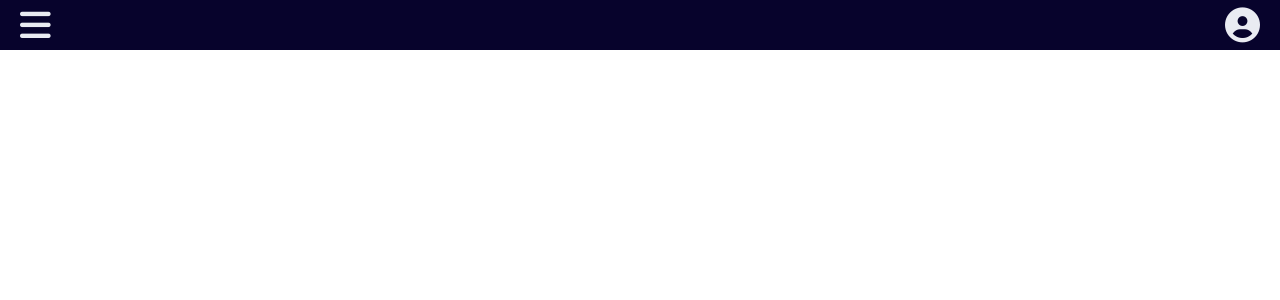
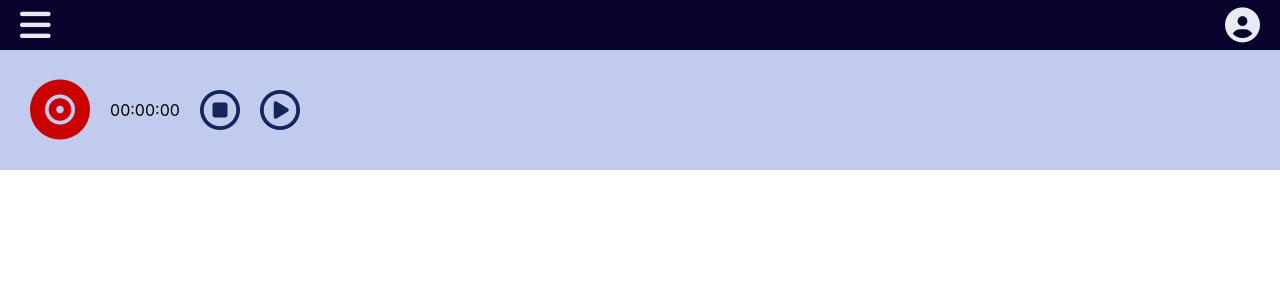
Before and after one commit to ayleenpt/echonotes, a React (Create React App) app: page / in a window 1280 px wide. Shown: the top 300 px of the page. Built offline with nearby package versions, Linux system fonts and the light colour scheme.

Commit message:
recording suite

```diff
--- a/src/Components/Echonotes.js
+++ b/src/Components/Echonotes.js
@@ -1,9 +1,11 @@
 import Header from './Header'
+import SessionInfo from './SessionInfo'
 
 function Echonotes() {
   return(
     <div>
       <Header />
+      <SessionInfo />
     </div>
   );
 }
--- a/src/Components/Header.js
+++ b/src/Components/Header.js
@@ -3,8 +3,8 @@ import '../Styles/Header.css'
 function Header() {
   return (
     <div className="header">
-      <i class="fa-solid fa-bars"></i>
-      <i className="fa-solid fa-circle-user"></i>
+      <i className="header-icon fa-solid fa-bars"></i>
+      <i className="header-icon fa-solid fa-circle-user"></i>
     </div>
   );
 }
--- /dev/null
+++ b/src/Components/RecordingSuite.js
@@ -0,0 +1,26 @@
+import { useState } from 'react';
+import '../Styles/RecordingSuite.css';
+
+function RecordingSuite() {
+  const [playPause, setPlayPause] = useState("fa-circle-play");
+
+  const clickPlayPause = () => {
+    setPlayPause(prev =>
+      prev === "fa-circle-play" ? "fa-circle-pause" : "fa-circle-play"
+    );
+  }
+
+  return (
+    <div className="recording-suite">
+      <i className="fa-solid fa-record-vinyl"></i>
+      <div className="recording-time">00:00:00</div>
+      <i className="recording-icon fa-regular fa-circle-stop"></i>
+      <i
+        className={`recording-icon fa-regular ${playPause}`}
+        onClick={clickPlayPause}
+      ></i>
+    </div>
+  );
+}
+
+export default RecordingSuite;
--- /dev/null
+++ b/src/Components/SessionInfo.js
@@ -0,0 +1,12 @@
+import '../Styles/SessionInfo.css'
+import RecordingSuite from './RecordingSuite';
+
+function RecordingInfo() {
+  return (
+    <div className="session-info">
+      <RecordingSuite />
+    </div>
+  );
+}
+
+export default RecordingInfo;
--- a/src/Styles/Header.css
+++ b/src/Styles/Header.css
@@ -2,13 +2,12 @@
   display: flex;
   align-items: center;
   justify-content: space-between;
-  position: absolute;
   background-color: #07032c;
   height: 50px;
   width: 100vw;
 }
 
-.fa-solid {
+.header-icon {
   font-size: 35px;
   color: #e9ebf2;
   cursor: pointer;
--- /dev/null
+++ b/src/Styles/RecordingSuite.css
@@ -0,0 +1,20 @@
+.recording-suite {
+  display: flex;
+  align-items: center;
+  justify-content: space-between;
+  width: 270px;
+  height: 80px;
+  margin: 30px;
+}
+
+.fa-record-vinyl {
+  font-size: 60px;
+  color: #c80000;
+  cursor: pointer;
+}
+
+.recording-icon {
+  font-size: 40px;
+  color: #14255b;
+  cursor: pointer;
+}
--- /dev/null
+++ b/src/Styles/SessionInfo.css
@@ -0,0 +1,8 @@
+.session-info {
+  display: flex;
+  align-items: center;
+  justify-content: space-between;
+  height: 120px;
+  width: 100vw;
+  background-color: #c1cbed;
+}
```
